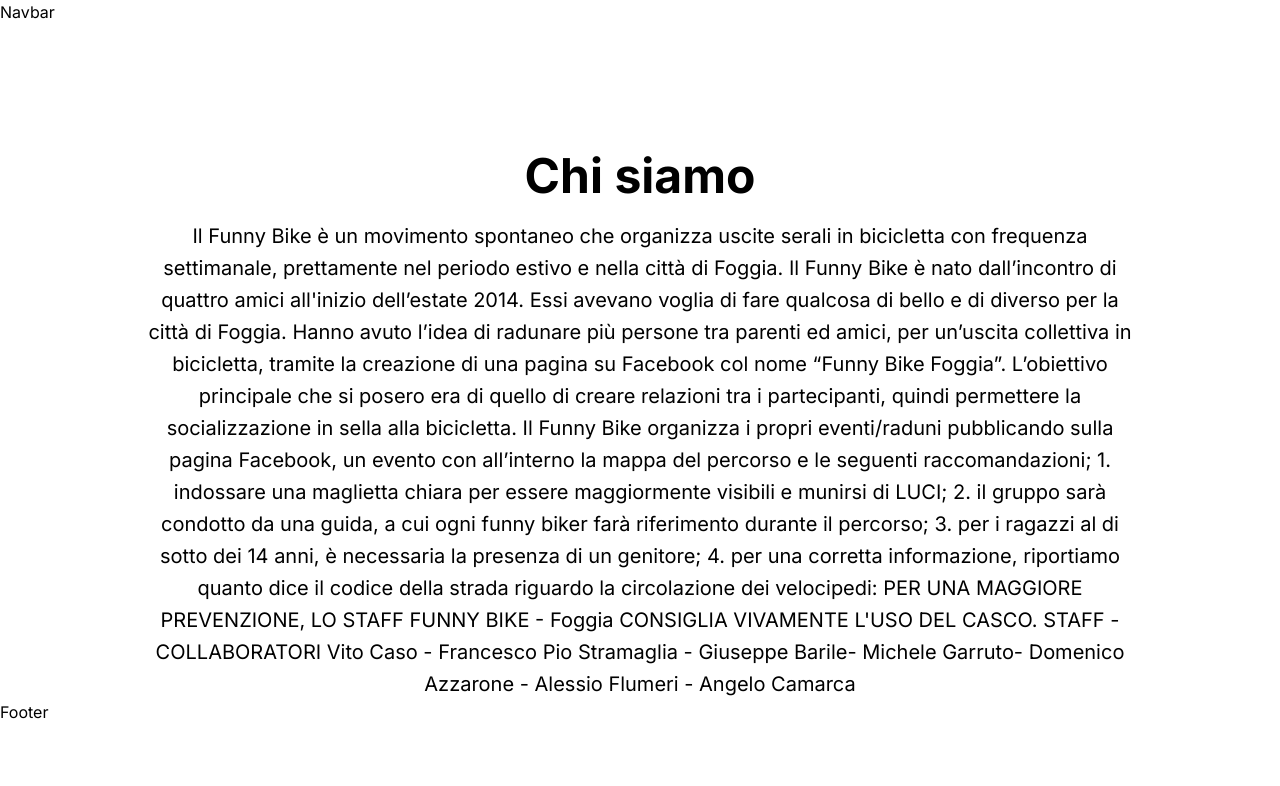
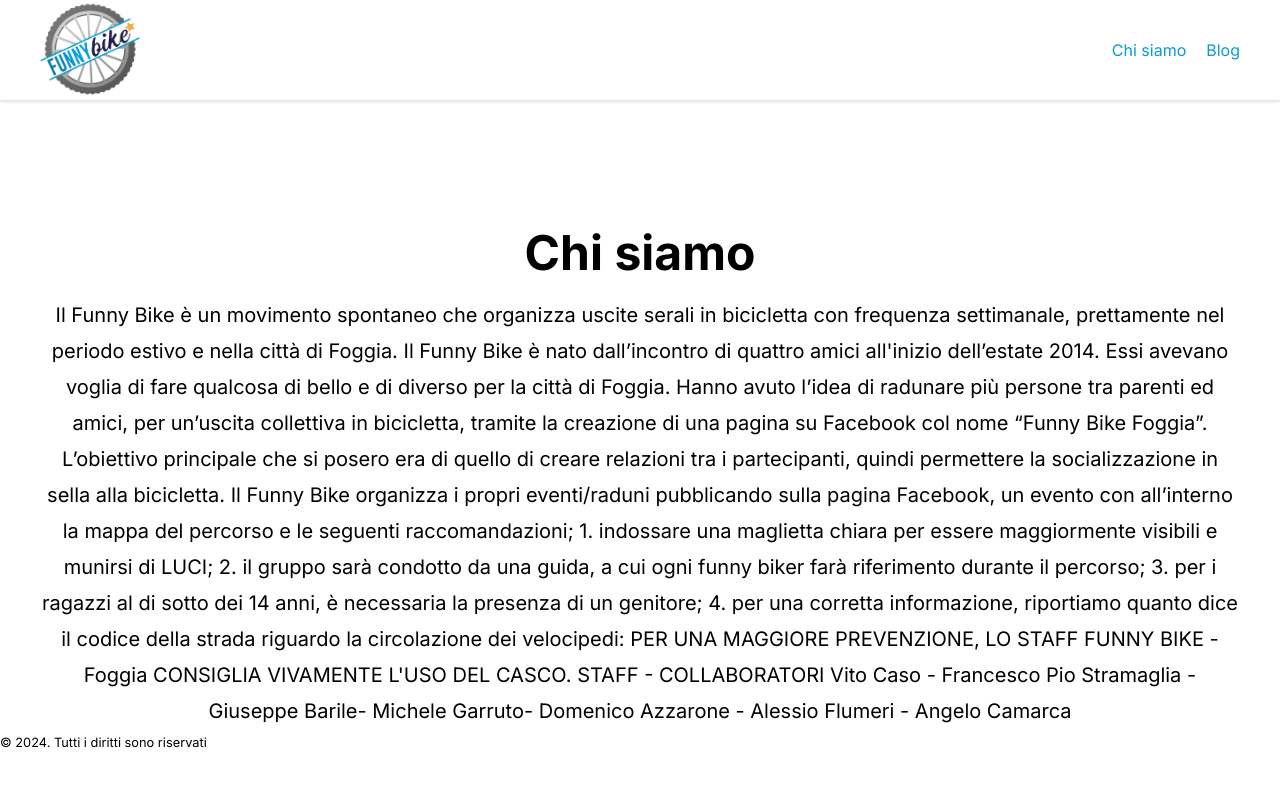
Before and after one commit to Giorgio-g97/FunnyBike-Blog, a Next.js app: page /about in a window 1280 px wide. Shown: the top 786 px of the page. Built offline with nearby package versions, Linux system fonts and the light colour scheme.

Commit message:
Start Footer

```diff
--- a/src/app/about/page.tsx
+++ b/src/app/about/page.tsx
@@ -1,8 +1,8 @@
 export default function About(){
     return (
-        <main className="text-center pt-32 px-36 flex flex-col gap-5">
+        <main className="text-center pt-32 px-10 flex flex-col gap-5">
             <h1 className="text-5xl font-bold">Chi siamo</h1>
-            <p className="mx-auto leading-8 text-xl">Il Funny Bike è un movimento spontaneo che organizza uscite serali in bicicletta con frequenza settimanale, prettamente nel periodo estivo e nella città di Foggia.
+            <p className="mx-auto leading-9 text-xl">Il Funny Bike è un movimento spontaneo che organizza uscite serali in bicicletta con frequenza settimanale, prettamente nel periodo estivo e nella città di Foggia.
 
 Il Funny Bike è nato dall’incontro di quattro amici all'inizio dell’estate 2014. Essi avevano voglia di fare qualcosa di bello e di diverso per la città di Foggia. Hanno avuto l’idea di radunare più persone tra parenti ed amici, per un’uscita collettiva in bicicletta, tramite la creazione di una pagina su Facebook col nome “Funny Bike Foggia”.
 L’obiettivo principale che si posero era di quello di creare relazioni tra i partecipanti, quindi permettere la socializzazione in sella alla bicicletta.
--- a/src/app/page.tsx
+++ b/src/app/page.tsx
@@ -2,7 +2,7 @@
 
 export default function Home() {
   return (
-    <main className="text-center pt-32 px-36 flex flex-col gap-5">
+    <main className="text-center pt-32 px-10 flex flex-col gap-5">
       <h1 className="text-5xl md:text-8xl font-bold mb-5">
         Scopri <span className="text-primary">Foggia</span> in Bicicletta
       </h1>
--- a/src/components/Footer.tsx
+++ b/src/components/Footer.tsx
@@ -2,7 +2,7 @@
     return (
         <>
             <footer>
-                Footer
+                <small>&copy; {new Date().getFullYear()}. Tutti i diritti sono riservati</small>
             </footer>
         </>
     )
--- a/src/components/Navbar.tsx
+++ b/src/components/Navbar.tsx
@@ -1,9 +1,37 @@
+import Image from "next/image";
+import Link from "next/link";
+
+const navLinks = [
+    {
+        name: "Chi siamo",
+        path: "/about"
+    },
+    {
+        name: "Blog",
+        path: "/blog"
+    }
+]
+
 export default function Navbar(){
     return(
-        <>
-            <nav>
-                Navbar
+
+            <nav className="flex justify-between px-10 border-b shadow text-center items-center">
+                <Link href="/">
+                <Image
+                src="/logo.png"
+                width={100}
+                height={100}
+                alt="logo-funny-bike"
+                />
+                </Link>
+                <ul className="flex gap-5 text-primary">
+                    {navLinks.map(link => (
+                        <li key={link.name}>
+                            <Link href={link.path}>{link.name}</Link>
+                        </li>
+                    ))}
+                </ul>
             </nav>
-        </>
+
     )
 }
```
